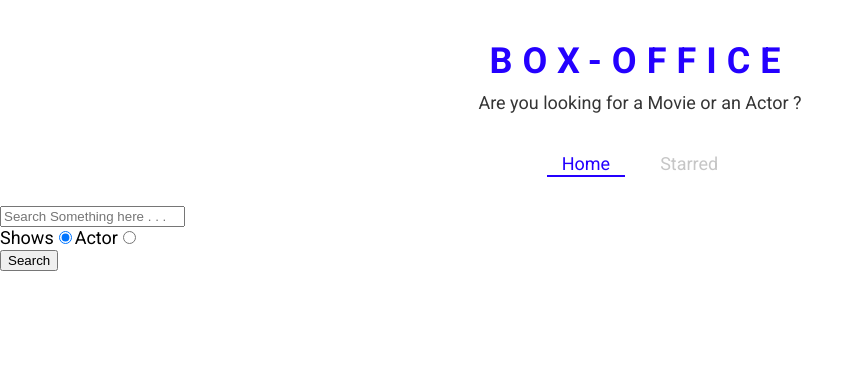
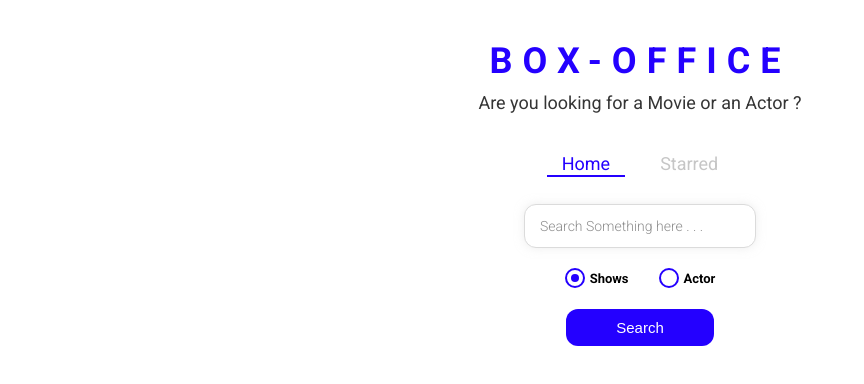
Before and after one commit to shashik024/Box-Office-ReactJs, a React (Create React App) app: page / in a window 1280 px wide. Shown: the top 384 px of the page, without its empty margins (0-864 px from the left). Built offline with nearby package versions, Linux system fonts and the light colour scheme.

Commit message:
style the entire app

```diff
--- /dev/null
+++ b/src/Components/CustomRadioBtn.js
@@ -0,0 +1,67 @@
+import React from 'react';
+import styled from 'styled-components';
+
+// CustomRadio.js
+const RadioWrapper = styled.label`
+  display: block;
+  position: relative;
+  padding-left: 25px;
+  cursor: pointer;
+  font-size: 13px;
+  user-select: none;
+  font-weight: 700;
+  line-height: 1.65;
+
+  input {
+    position: absolute;
+    opacity: 0;
+    cursor: pointer;
+  }
+
+  span {
+    position: absolute;
+    top: 0;
+    left: 0;
+    height: 16px;
+    width: 16px;
+    background-color: #fff;
+    border: 2px solid ${({ theme }) => theme.mainColors.blue};
+    border-radius: 50%;
+  }
+
+  input:checked ~ span {
+    background-color: #fff;
+    border: 2px solid ${({ theme }) => theme.mainColors.blue};
+  }
+
+  span:after {
+    content: '';
+    position: absolute;
+    display: none;
+  }
+
+  input:checked ~ span:after {
+    display: block;
+  }
+
+  span:after {
+    top: 4px;
+    left: 4px;
+    width: 8px;
+    height: 8px;
+    border-radius: 50%;
+    background: ${({ theme }) => theme.mainColors.blue};
+  }
+`;
+
+const CustomRadioBtn = ({ label, ...restProps }) => {
+  return (
+    <RadioWrapper htmlFor={restProps.id}>
+      {label}
+      <input {...restProps} type="radio"></input>
+      <span />
+    </RadioWrapper>
+  );
+};
+
+export default CustomRadioBtn;
--- /dev/null
+++ b/src/Components/Home.styled.js
@@ -0,0 +1,50 @@
+import styled from 'styled-components';
+
+// Home.styled.js
+export const SearchInput = styled.input`
+  display: block;
+  font-family: 'Roboto', sans-serif;
+  width: 200px;
+  margin: auto;
+  outline: none;
+  padding: 13px 15px;
+  border: 1px solid #dbdbdb;
+  box-shadow: 0px 0px 10px 0px rgba(219, 219, 219, 0.5);
+  font-size: 14px;
+  border-radius: 12px;
+  color: #8d8d8d;
+
+  &::placeholder {
+    font-weight: 300;
+    color: #8d8d8d;
+  }
+`;
+
+export const RadioInputsWrapper = styled.div`
+  display: flex;
+  justify-content: center;
+  margin: 20px 0;
+
+  div {
+    margin: 0 15px;
+  }
+`;
+
+export const SearchButtonWrapper = styled.div`
+  text-align: center;
+  margin-bottom: 35px;
+
+  button {
+    color: #fff;
+    background-color: ${({ theme }) => theme.mainColors.blue};
+    margin: auto;
+    padding: 10px 50px;
+    font-size: 15px;
+    border: none;
+    outline: none;
+    border-radius: 12px;
+    &:hover {
+      cursor: pointer;
+    }
+  }
+`;
--- a/src/Routes/Home.js
+++ b/src/Routes/Home.js
@@ -1,5 +1,11 @@
 import React, { useState } from 'react';
 import ActorGrid from '../Components/Actor/ActorGrid';
+import CustomRadioBtn from '../Components/CustomRadioBtn';
+import {
+  RadioInputsWrapper,
+  SearchButtonWrapper,
+  SearchInput,
+} from '../Components/Home.styled';
 import MainPageComponent from '../Components/MainPageComponent';
 import { ShowGrid } from '../Components/Show/ShowGrid';
 import { GetApiResult } from '../Misc/Config';
@@ -52,38 +58,38 @@ const Home = () => {
   return (
     <div>
       <MainPageComponent>
-        <input
+        <SearchInput
           type="text"
           placeholder="Search Something here . . ."
           onChange={onInputChange}
           value={input}
           onKeyDown={onKeyDown}
         />
-        <div>
-          <label htmlFor="shows-search">
-            Shows
-            <input
-              type="radio"
+        <RadioInputsWrapper>
+          <div>
+            <CustomRadioBtn
+              label="Shows"
               id="shows-search"
               value="shows"
               checked={searchButtonStatus}
               onChange={onRadioButton}
             />
-          </label>
-          <label htmlFor="actor-search">
-            Actor
-            <input
-              type="radio"
+          </div>
+          <div>
+            <CustomRadioBtn
+              label="Actor"
               id="actor-search"
               value="people"
               checked={!searchButtonStatus}
               onChange={onRadioButton}
             />
-          </label>
-        </div>
-        <button type="button" onClick={onSearch}>
-          Search
-        </button>
+          </div>
+        </RadioInputsWrapper>
+        <SearchButtonWrapper>
+          <button type="button" onClick={onSearch}>
+            Search
+          </button>
+        </SearchButtonWrapper>
         {showResults()}
       </MainPageComponent>
 
```
